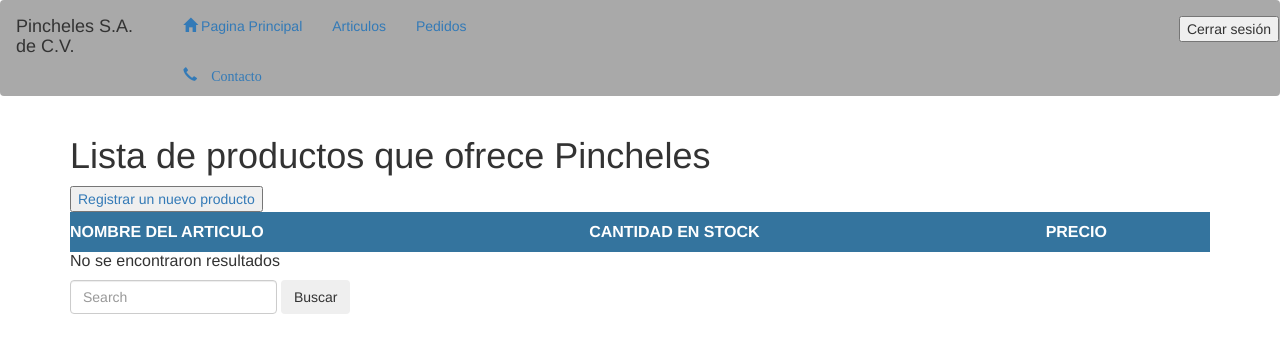
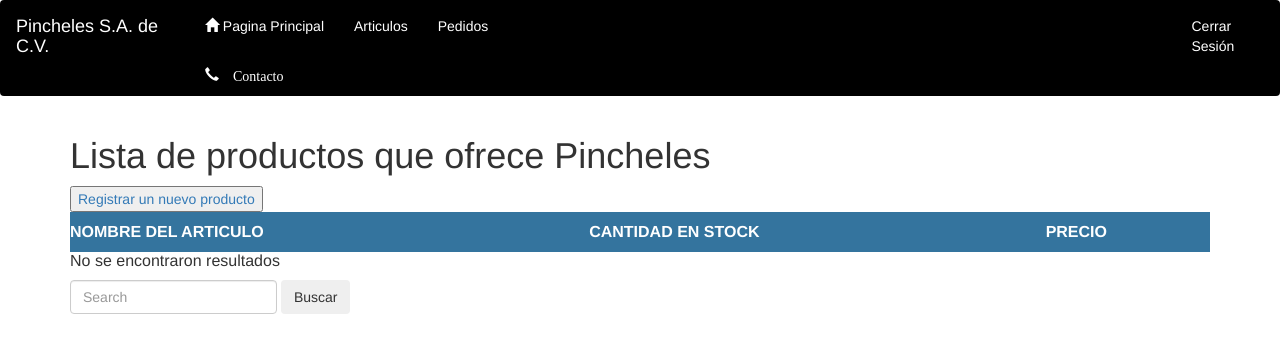
Before and after one commit to Limoncito160/ProyectoPrograWeb, a PHP site: page /busqueda.php in a window 1280 px wide. Shown: the top 353 px of the page. Run offline with PHP 8.4, Linux system fonts and the light colour scheme; the visitor is signed in with stand-in values (Sample User, id 1); data that the repository does not hold is empty.

Commit message:
Lzn edito header.php

```diff
--- a/header.php
+++ b/header.php
@@ -14,16 +14,16 @@
 
 <body>
   <!--Barra de navegación-->
-  <nav class="navbar navbar-expand-lg navbar-light bg-light" style="background-color: darkgray; display:flex;">
-    <p class="navbar-brand disable">Pincheles S.A. de C.V.</p>
+  <nav class="navbar navbar-expand-lg navbar-light bg-light" style="background-color:black; display:flex;">
+    <p class="navbar-brand disable" style="color: white;">Pincheles S.A. de C.V.</p>
     <ul class="nav navbar-nav">
-      <li class="active"><a href="home.php"><span class="glyphicon glyphicon-home"></span> Pagina Principal</a></li>
-      <li><a href="articulos.php">Articulos</a></li>
-      <li><a href="pedidos.php">Pedidos</a></li>
+      <li class="active"><a href="home.php" style="color: white;"><span class="glyphicon glyphicon-home"></span> Pagina Principal</a></li>
+      <li><a href="articulos.php" style="color: white;">Articulos</a></li>
+      <li><a href="pedidos.php" style="color: white;">Pedidos</a></li>
       <li class="nav-item dropdown">
         <a class="nav-link dropdown-toggle" href="#" id="navbarDropdown" role="button" data-toggle="dropdown"
           aria-haspopup="true" aria-expanded="false">
-          <span class="glyphicon glyphicon-earphone"> Contacto
+          <span class="glyphicon glyphicon-earphone" style="color: white;"> Contacto
         </a>
         <div class="dropdown-menu" aria-labelledby="navbarDropdown">
           <p>Telefono: </p><a class="dropdown-item" href="#">722 554 5526</a>
@@ -32,12 +32,9 @@
 
       </li>
     </ul>
-    <u1 class="nav navbar-nav">
-
+    <u1 class="nav navbar-nav" style="margin-left: 615px;">
+    <li><a href="login.php" style="color: white;">Cerrar Sesión</a></li>
     </u1>
-    <form method="POST" action="login.php">
-    <input type="submit" name="logout" value="Cerrar sesión" style="margin-top:15px; margin-left:690px;">
-</form>
 
 <?php
 if (isset($_POST['logout'])) {
@@ -50,3 +47,4 @@ if (isset($_POST['logout'])) {
 ?>
 
   </nav>
+</body>
```
